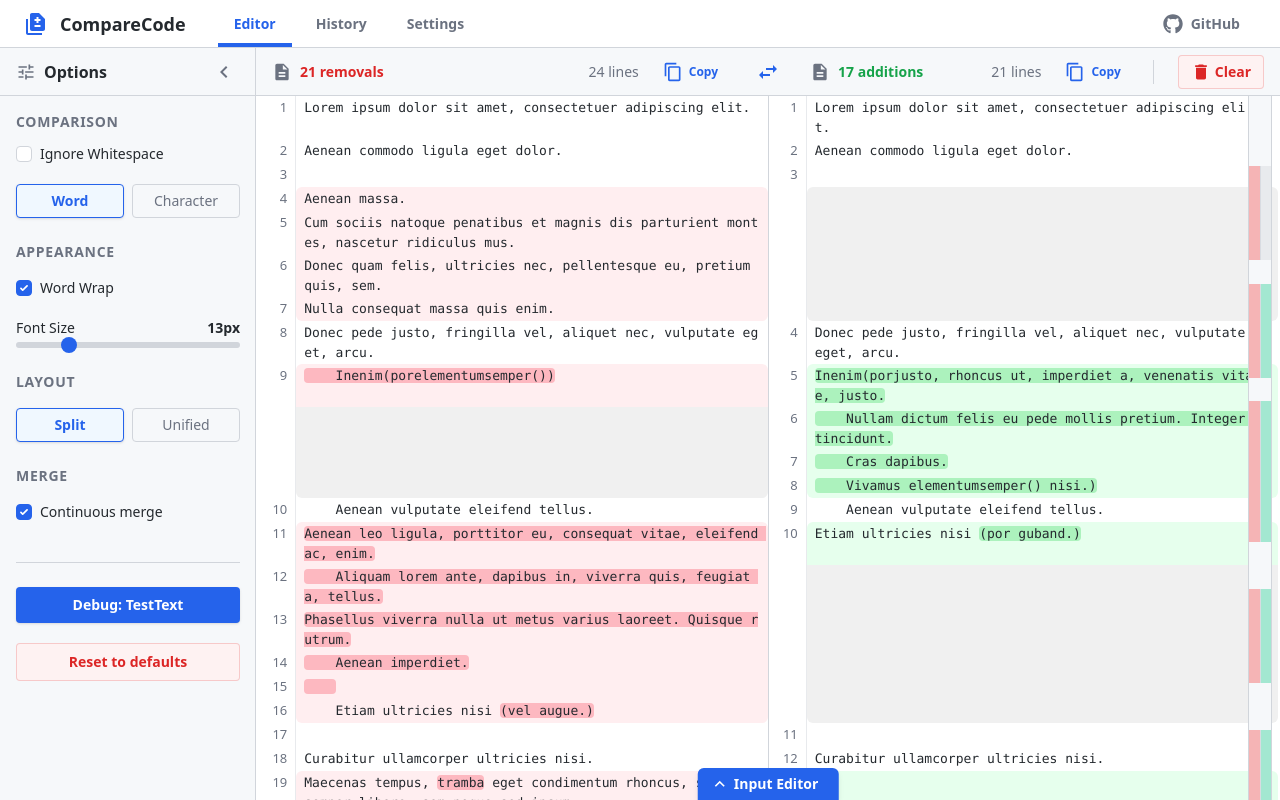
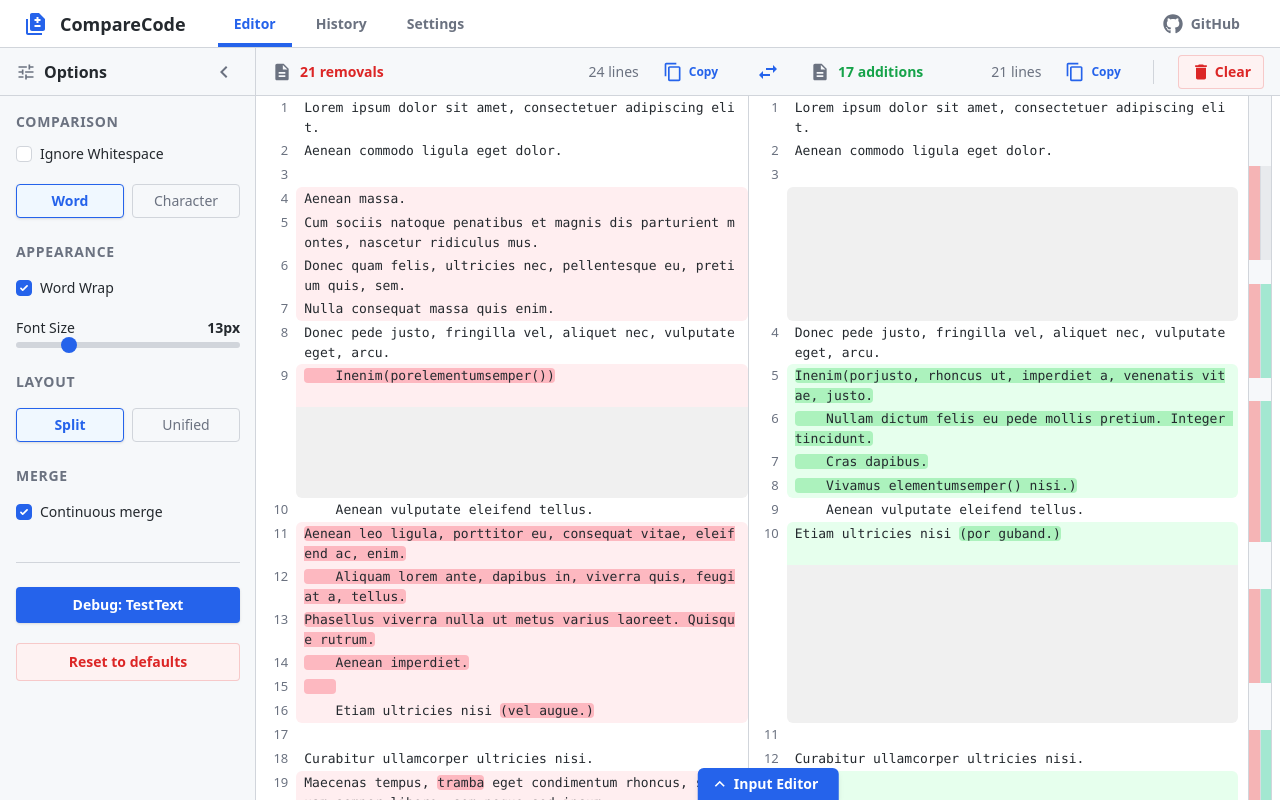
Before and after one commit to comparecode-web/comparecode-web, a Next.js app: page / in a window 1280 px wide. Both pictures are taken after a click on the button "Debug: TestText". Built offline with nearby package versions, Linux system fonts and the light colour scheme.

Commit message:
misc
Signed-off-by: Gabriel <60961939+gabrielfordevelopment@users.noreply.github.com>

```diff
--- a/components/diff/SplitRow.tsx
+++ b/components/diff/SplitRow.tsx
@@ -108,7 +108,7 @@ export const SplitRow = memo(({ row, virtualRow, settings, hoveredBlockId, setHo
             className={cn("flex flex-1 w-1/2 overflow-hidden", selectionSide === "right" && "select-none")}
           >
             <div className="flex min-h-6 w-full">
-              <div className="shrink-0 select-none px-2 text-right text-text-secondary py-0.5 w-[calc(var(--line-num-width,3ch)+1rem)] bg-transparent z-10 border-r border-border-default/50">
+              <div className="shrink-0 select-none px-2 text-right text-text-secondary py-0.5 w-[calc(var(--line-num-width,3ch)+1rem)] bg-transparent z-10">
                 {oldLine.lineNumber}
               </div>
               <div className={cn("flex-1 overflow-hidden relative", oldBackgroundClass, row.isFirstLine && "rounded-t-md", row.isLastLine && "rounded-b-md")}>
@@ -124,11 +124,11 @@ export const SplitRow = memo(({ row, virtualRow, settings, hoveredBlockId, setHo
             className={cn("flex flex-1 w-1/2 overflow-hidden border-l border-border-default", selectionSide === "left" && "select-none")}
           >
             <div className="flex min-h-6 w-full">
-              <div className="shrink-0 select-none px-2 text-right text-text-secondary py-0.5 w-[calc(var(--line-num-width,3ch)+1rem)] bg-transparent z-10 border-r border-border-default/50">
+              <div className="shrink-0 select-none px-2 text-right text-text-secondary py-0.5 w-[calc(var(--line-num-width,3ch)+1rem)] bg-transparent z-10">
                 {newLine.lineNumber}
               </div>
               <div className={cn("flex-1 overflow-hidden relative", newBackgroundClass, row.isFirstLine && "rounded-t-md", row.isLastLine && "rounded-b-md")}>
-                <div className={cn("pl-2 pr-4 sm:pr-6 py-0.5 font-mono min-h-6", textContentClass)} style={transformStyle}>
+                <div className={cn("px-2 py-0.5 font-mono min-h-6", textContentClass)} style={transformStyle}>
                   <DiffFragmentList fragments={newLine.fragments} ignoreWhitespace={settings.ignoreWhitespace} />
                 </div>
               </div>
--- a/components/diff/SplitView.tsx
+++ b/components/diff/SplitView.tsx
@@ -75,7 +75,7 @@ export function SplitView() {
   };
 
   return (
-    <div className="flex flex-col h-full w-full relative" style={customStyles}>
+    <div className="flex flex-col h-full w-full relative pr-0 sm:pr-10" style={customStyles}>
       <div
         className="flex-1 overflow-y-auto overflow-x-hidden custom-scrollbar"
         ref={scrollRef}
```
